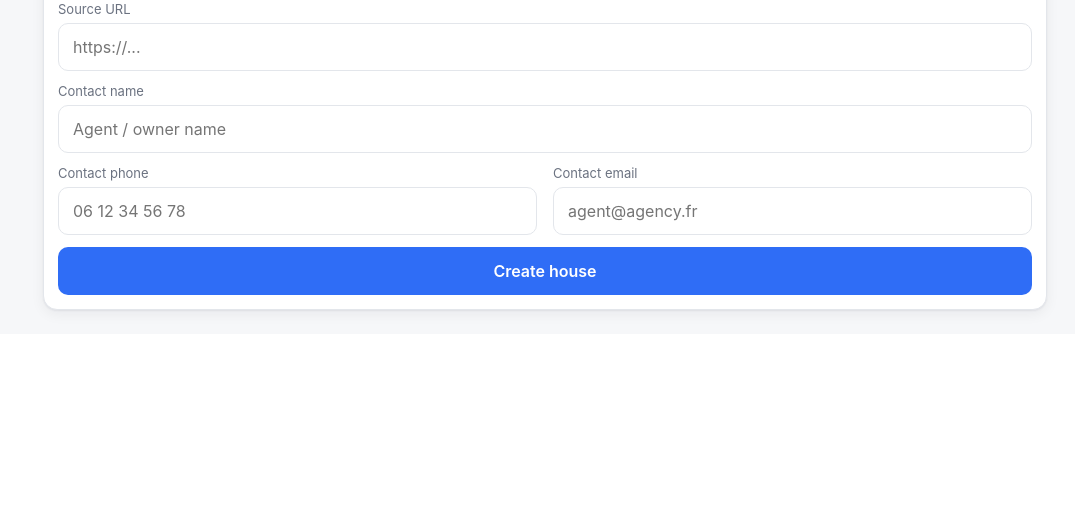
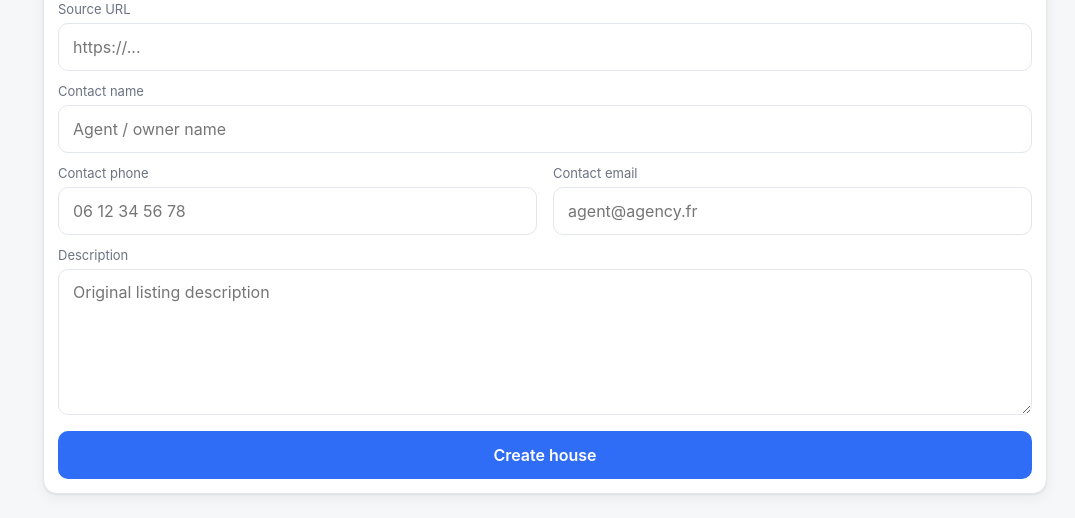
Before and after one commit to Mrgove10/housearch, a Node project: template src/views/add.ejs in a window 1280 px wide. Shown: the part 1428-1946 px from the top of the page, without its empty margins (205-1280 px from the left). Before the commit the page ends 1746 px from the top, so only its background shows below. Run offline with Node 20 templates, Linux system fonts and the light colour scheme; the template is opened without the code that fills it, so the values that code supplies are empty.

Commit message:
description and views

```diff
--- a/src/db/index.js
+++ b/src/db/index.js
@@ -21,6 +21,7 @@ db.exec(fs.readFileSync(path.join(__dirname, 'schema.sql'), 'utf8'));
   if (!cols.includes('contact_name')) db.exec('ALTER TABLE house ADD COLUMN contact_name TEXT');
   if (!cols.includes('contact_phone')) db.exec('ALTER TABLE house ADD COLUMN contact_phone TEXT');
   if (!cols.includes('contact_email')) db.exec('ALTER TABLE house ADD COLUMN contact_email TEXT');
+  if (!cols.includes('description')) db.exec('ALTER TABLE house ADD COLUMN description TEXT');
 }
 
 function getSetting(key, fallback = null) {
--- a/src/db/schema.sql
+++ b/src/db/schema.sql
@@ -22,6 +22,7 @@ CREATE TABLE IF NOT EXISTS house (
   year_built  INTEGER,
   dpe         TEXT,
   lot_m2      REAL,
+  description TEXT,
   raw_json    TEXT,
   created_at  TEXT NOT NULL DEFAULT (datetime('now')),
   archived    INTEGER NOT NULL DEFAULT 0,
--- a/src/routes/import.js
+++ b/src/routes/import.js
@@ -16,12 +16,12 @@ async function createHouse(d) {
     if (g) { lat = g.lat; lng = g.lng; }
   }
   const info = db.prepare(
-    `INSERT INTO house (title, source_url, source_site, address, lat, lng, price, surface_m2, rooms, bedrooms, year_built, dpe, lot_m2, raw_json)
-     VALUES (?,?,?,?,?,?,?,?,?,?,?,?,?,?)`
+    `INSERT INTO house (title, source_url, source_site, address, lat, lng, price, surface_m2, rooms, bedrooms, year_built, dpe, lot_m2, description, raw_json)
+     VALUES (?,?,?,?,?,?,?,?,?,?,?,?,?,?,?)`
   ).run(
     d.title || 'Imported house', d.source_url || null, d.source_site || null, d.address || null,
     lat ?? null, lng ?? null, d.price ?? null, d.surface_m2 ?? null, d.rooms ?? null, d.bedrooms ?? null,
-    d.year_built ?? null, d.dpe || null, d.lot_m2 ?? null, d.raw_json || JSON.stringify(d)
+    d.year_built ?? null, d.dpe || null, d.lot_m2 ?? null, d.description || null, d.raw_json || JSON.stringify(d)
   );
   const id = info.lastInsertRowid;
   log('[import]', `created house ${id}: "${d.title || 'Imported house'}"`);
--- a/src/views/add.ejs
+++ b/src/views/add.ejs
@@ -73,6 +73,7 @@
           <div class="full"><label>Contact name</label><input name="contact_name" value="<%= p.contact_name || '' %>" placeholder="Agent / owner name"></div>
           <div><label>Contact phone</label><input type="tel" name="contact_phone" value="<%= p.contact_phone || '' %>" placeholder="06 12 34 56 78"></div>
           <div><label>Contact email</label><input type="email" name="contact_email" value="<%= p.contact_email || '' %>" placeholder="agent@agency.fr"></div>
+          <div class="full"><label>Description</label><textarea name="description" rows="6" placeholder="Original listing description"><%= p.description || '' %></textarea></div>
           <input type="hidden" name="source_site" value="<%= p.source_site || '' %>">
           <% if (p.raw_json) { %><input type="hidden" name="raw_json" value="<%= p.raw_json %>"><% } %>
           <% if (!isEdit && p.images && p.images.length) { %>
--- a/src/views/house.ejs
+++ b/src/views/house.ejs
@@ -159,6 +159,12 @@ var headExtra = '<link href="https://unpkg.com/maplibre-gl@4.7.1/dist/maplibre-g
           <% if (house.contact_email) { %><div style="margin-top:4px"><a href="mailto:<%= house.contact_email %>"><%= house.contact_email %></a></div><% } %>
         </div>
         <% } %>
+        <% if (house.description) { %>
+        <div style="margin-top:14px;padding-top:14px;border-top:1px solid var(--border)">
+          <div class="muted" style="font-size:12px;text-transform:uppercase;letter-spacing:.04em;margin-bottom:8px">Description</div>
+          <div style="white-space:pre-wrap;line-height:1.5"><%= house.description %></div>
+        </div>
+        <% } %>
       </div>
 
       <!-- 2. Status -->
--- a/src/views/list.ejs
+++ b/src/views/list.ejs
@@ -31,6 +31,7 @@
           <div>
             <h3><%= h.title %></h3>
             <div class="meta">
+              <% if (h.price) { %><span class="price"><%= Number(h.price).toLocaleString('fr-FR') %> €</span><span>·</span><% } %>
               <% if (h.surface_m2) { %><span><%= h.surface_m2 %> m²</span><span>·</span><% } %>
               <% if (h.bedrooms) { %><span><%= h.bedrooms %> ch</span><span>·</span><% } %>
               <span><%= h.address || 'No address' %></span>
```
Also changed, not shown: src/routes/houses.js (+5 -5 lines).
